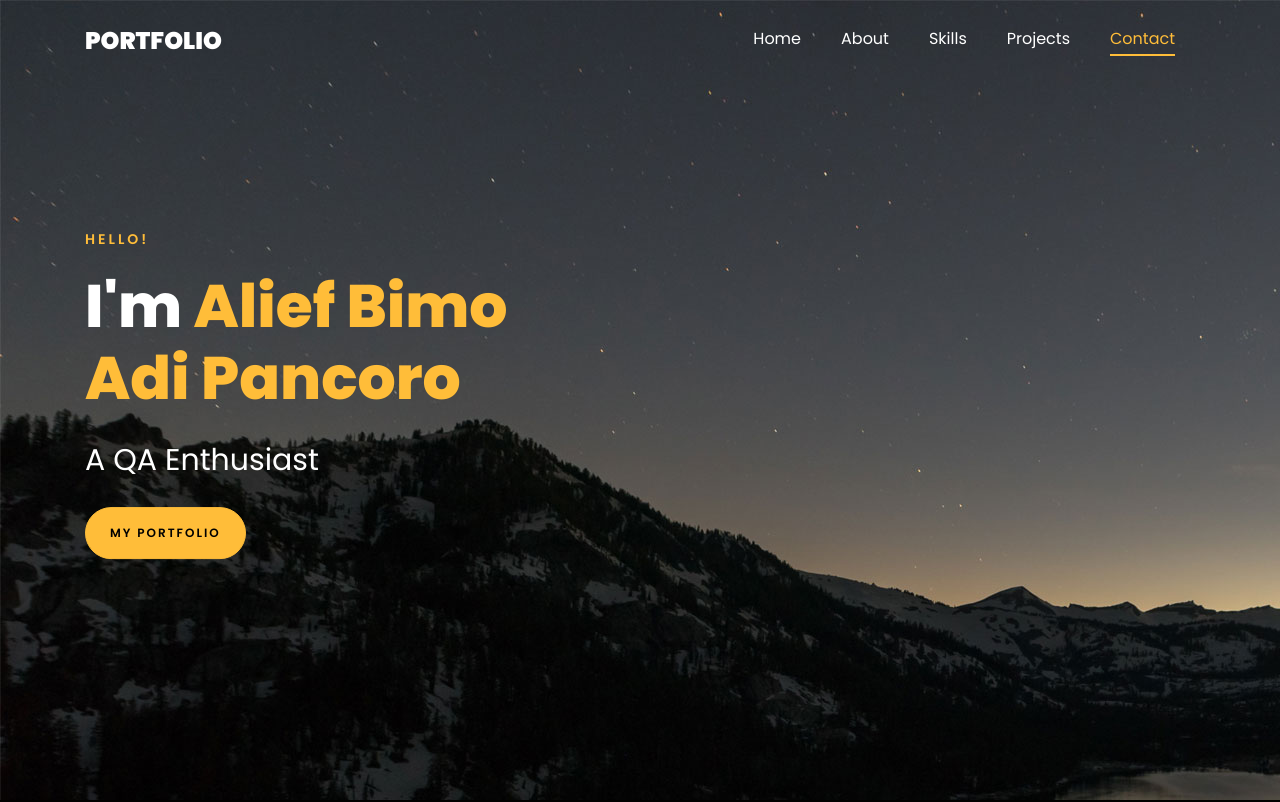
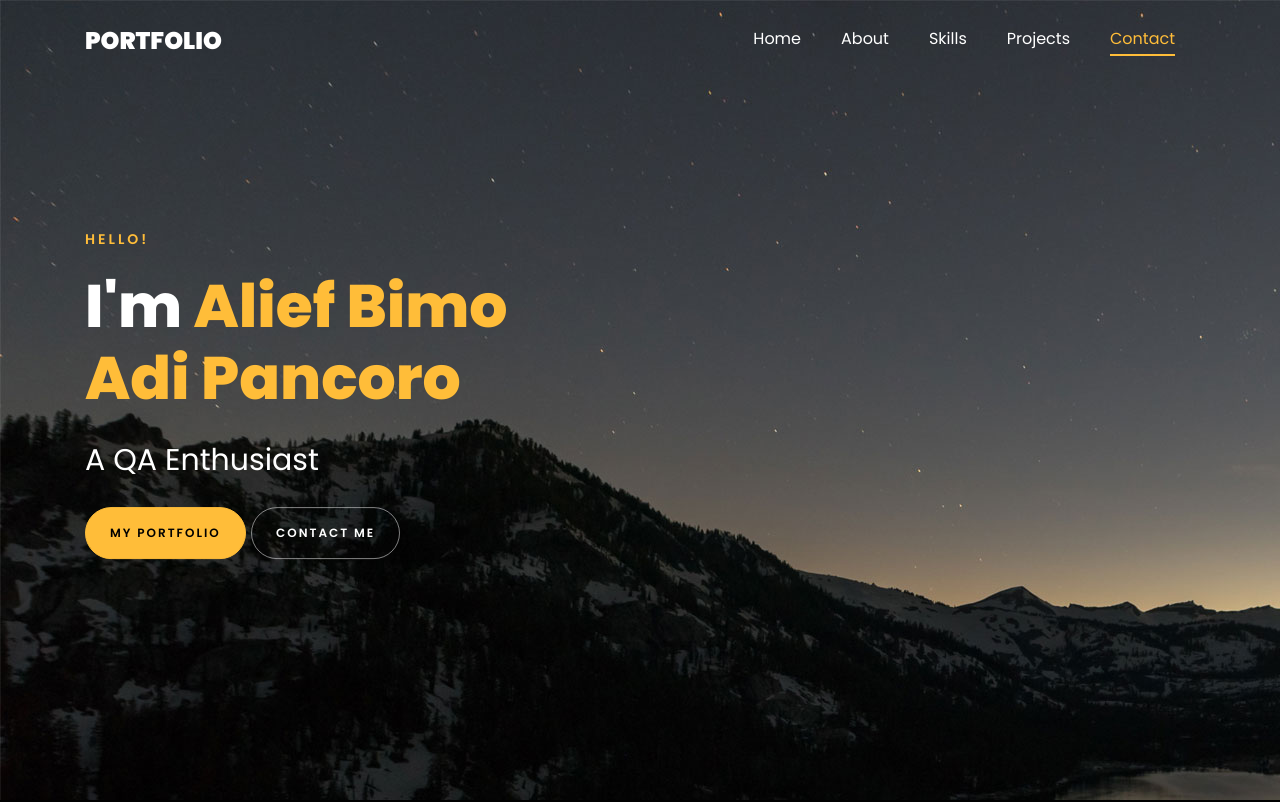
Before and after one commit to alief-bimo/Portfolio, a plain HTML site: page index.html in a window 1280 px wide. Shown: the top 802 px of the page. Drawn offline with Linux system fonts and the light colour scheme; files whose address does not match are found by name.

Commit message:
fixing button contact me

```diff
--- a/index.html
+++ b/index.html
@@ -65,7 +65,8 @@
 								<span class="subheading">Hello!</span>
 								<h1 class="mb-4 mt-3">I'm <span>Alief Bimo Adi Pancoro</span></h1>
 								<h2 class="mb-4">A QA Enthusiast</h2>
-								<p><a href="#projects-section" class="btn btn-primary py-3 px-4">My Portfolio</a>
+								<p><a href="#projects-section" class="btn btn-primary py-3 px-4">My Portfolio</a> <a href="#contact-section"
+										class="btn btn-white btn-outline-white py-3 px-4">Contact Me</a></p>
 							</div>
 						</div>
 					</div>
```
